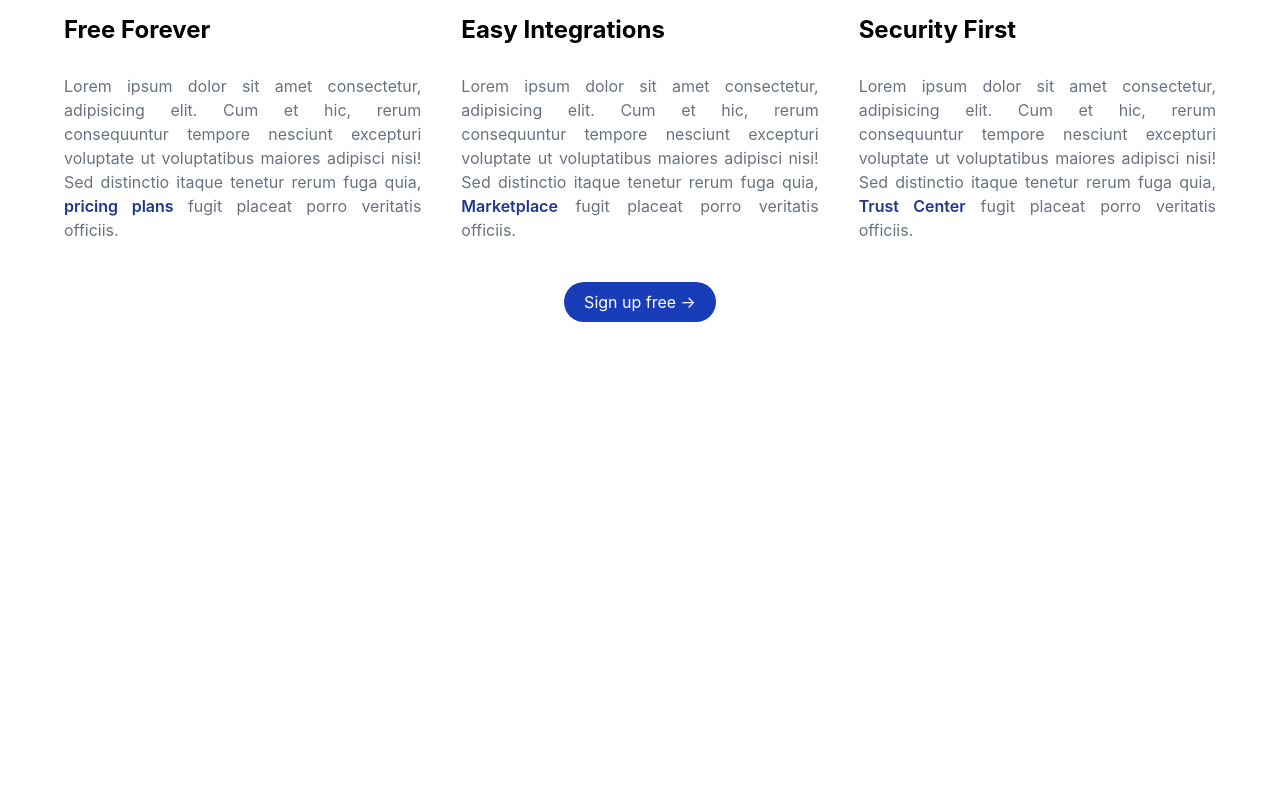
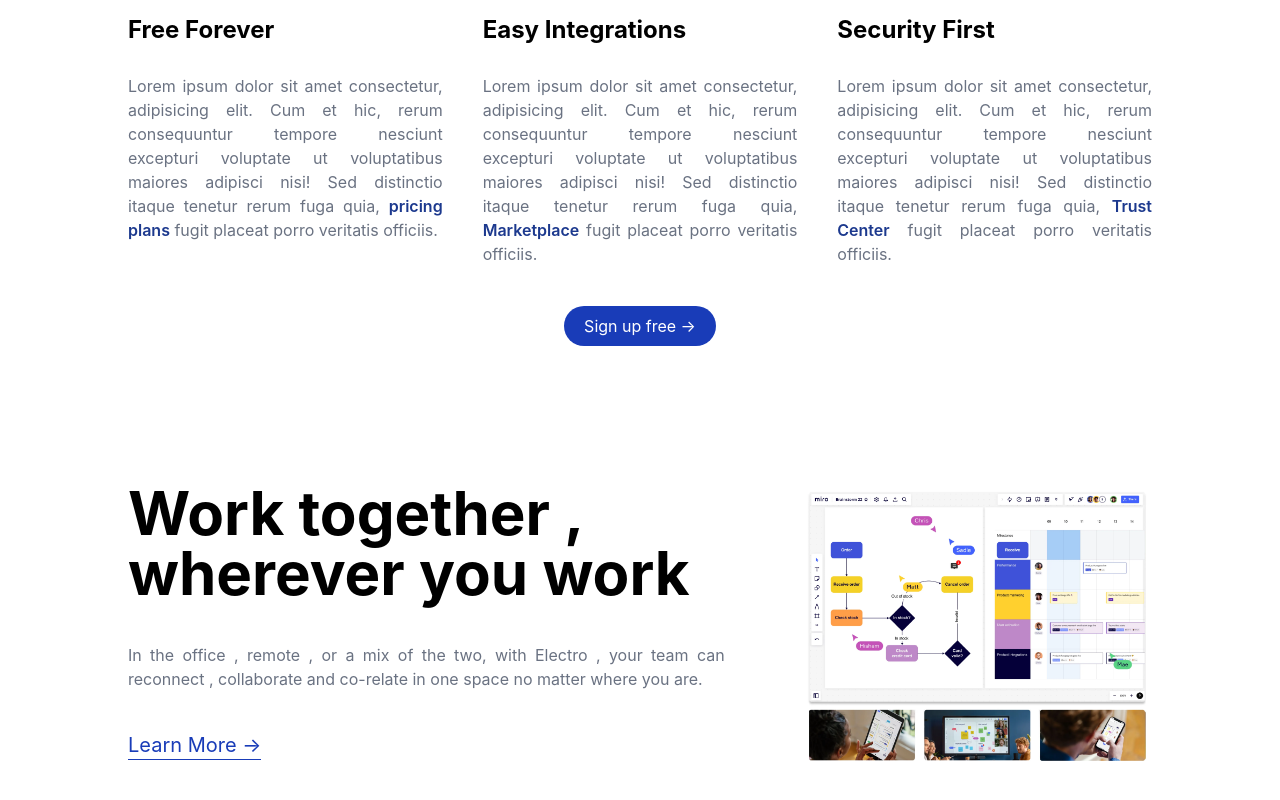
Before and after one commit to SundarAbbas/Electro-React-Website, a React (Vite) app: page / in a window 1280 px wide. Shown: the part 1057-1857 px from the top of the page. Before the commit the page ends 1395 px from the top, so only its background shows below. Built offline with nearby package versions, Linux system fonts and the light colour scheme.

Commit message:
Width Now Same And Half LearnMore Comp

```diff
--- /dev/null
+++ b/src/Components/LearnMore.jsx
@@ -0,0 +1,27 @@
+import React from "react";
+
+const LearnMore = () => {
+  return (
+    <div className="flex text-center lg:text-start flex-col lg:w-6xl mx-auto lg:flex-row justify-around items-center px-6 py-10 mt-10 lg:mt-20">
+      <div className="px-10 ">
+        <h1 className="font-bold mb-10 text-3xl lg:text-6xl ">
+          Work together , wherever you work
+        </h1>
+        <p className="text-justify text-gray-500 mb-10">
+          In the office , remote , or a mix of the two, with Electro , your team
+          can reconnect , collaborate and co-relate in one space no matter where
+          you are.
+        </p>
+        <button className="text-xl text-blue-800 ">
+          Learn More &#8594;
+          <hr className="bg-blue-800  " />
+        </button>
+      </div>
+      <div className="px-10">
+        <img src="/hero.png" alt="" />
+      </div>
+    </div>
+  );
+};
+
+export default LearnMore;
--- a/src/Components/Services.jsx
+++ b/src/Components/Services.jsx
@@ -2,6 +2,7 @@ import React from "react";
 
 const Services = () => {
   return (
+    <div className="lg:w-6xl mx-auto">
       <div className="px-6 py-4 mt-10 lg:mt-20 flex flex-col justify-center items-center ">
         <div className="lg:w-2xl w-full relative ">
           <h1 className="bg-yellow-400 inline -top-6 absolute right-0  uppercase transition-transform rotate-15 text-xs rounded-lg py-1 px-2 font-semibold">
@@ -56,6 +57,7 @@ const Services = () => {
           Sign up free &#8594;
         </button>
       </div>
+    </div>
   );
 };
 
--- a/src/Pages/Home.jsx
+++ b/src/Pages/Home.jsx
@@ -2,6 +2,7 @@ import React from "react";
 import Hero from "../Components/Hero";
 import Clients from "../Components/Clients";
 import Services from "../Components/Services";
+import LearnMore from "../Components/LearnMore";
 
 const Home = () => {
   return (
@@ -9,6 +10,7 @@ const Home = () => {
       <Hero />
       <Clients />
       <Services />
+      <LearnMore />
     </div>
   );
 };
```
Lines whose indentation alone changed are shown as unchanged.
